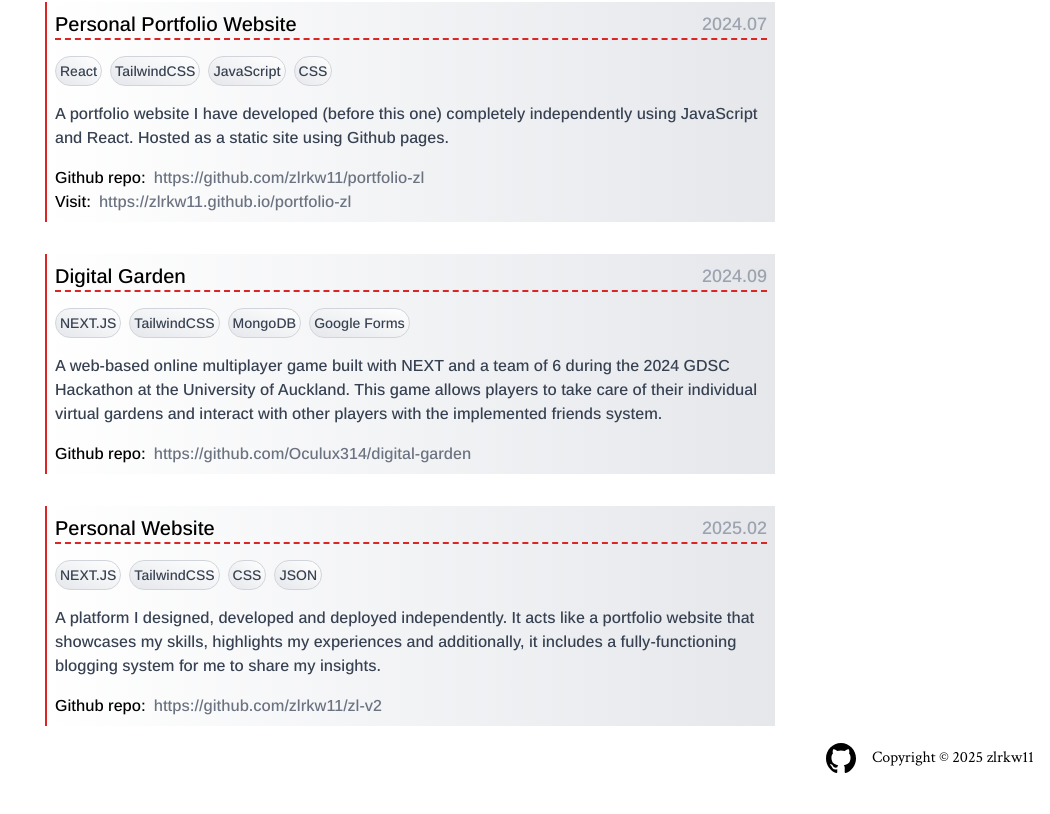
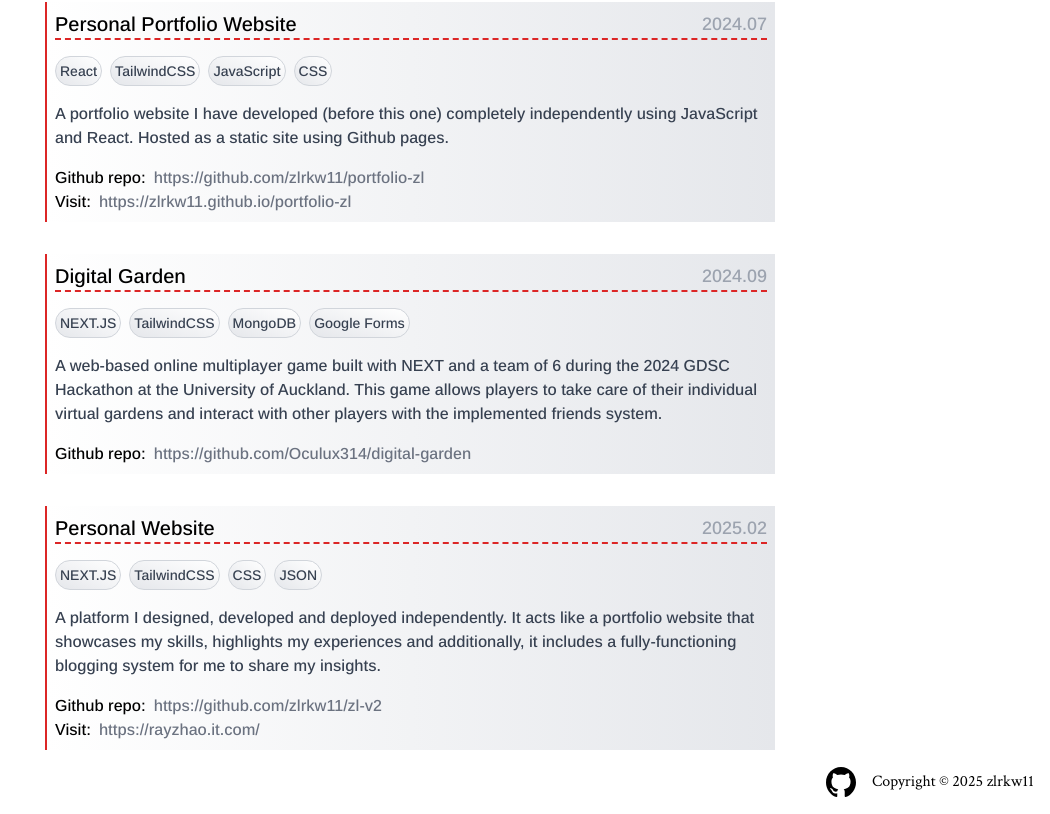
Before and after one commit to zlrkw11/zl-v2, a Next.js app: page /projects in a window 1280 px wide. Shown: the part 334-1148 px from the top of the page, without its empty margins (230-1280 px from the left). Before the commit the page ends 1124 px from the top, so only its background shows below. Built offline with nearby package versions, Linux system fonts and the light colour scheme.

Commit message:
link2 for v2

```diff
--- a/app/projects/page.tsx
+++ b/app/projects/page.tsx
@@ -109,7 +109,7 @@ const Projects = () => {
         showcases my skills, highlights my experiences and additionally, it includes a fully-functioning blogging
         system for me to share my insights."
         link1="https://github.com/zlrkw11/zl-v2"
-        link2=""
+        link2="https://rayzhao.it.com/"
         time="2025.02"
       />
     </div>
```
